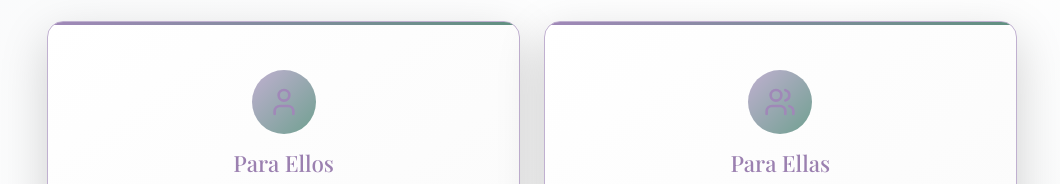
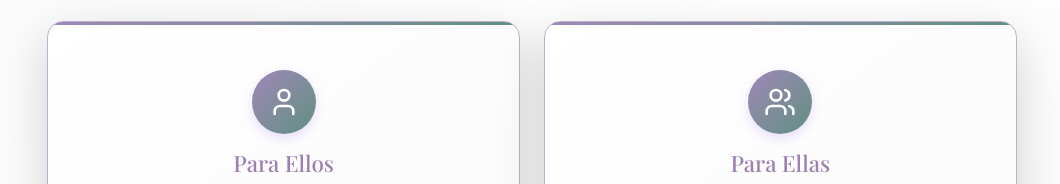
Before and after one commit to gleraromero/casamiento-sg, a React (Vite) app: page / in a window 1280 px wide. Shown: the part 3365-3549 px from the top of the page, without its empty margins (108-1168 px from the left). Built offline with nearby package versions, Linux system fonts and the light colour scheme; a web font is replaced by a local one.

Commit message:
feat: mejorar contraste de iconos en dress code con fondo más oscuro y texto blanco

```diff
--- a/src/styles/components.css
+++ b/src/styles/components.css
@@ -448,15 +448,21 @@
   justify-content: center;
   width: 64px;
   height: 64px;
-  background: linear-gradient(135deg, var(--color-purple-light), var(--color-teal-light));
+  background: linear-gradient(135deg, var(--color-purple-medium), var(--color-teal-medium));
   border-radius: 50%;
   margin: 0 auto;
   transition: all 0.3s ease;
+  box-shadow: 0 4px 12px rgba(139, 92, 246, 0.2);
+}
+
+.dress-icon-wrapper svg {
+  color: var(--color-white) !important;
 }
 
 .dress-code-card:hover .dress-icon-wrapper {
   transform: scale(1.1);
-  background: linear-gradient(135deg, var(--color-purple-medium), var(--color-teal-medium));
+  background: linear-gradient(135deg, var(--color-purple-dark), var(--color-teal-dark));
+  box-shadow: 0 6px 20px rgba(139, 92, 246, 0.3);
 }
 
 .dress-subtitle {
```
